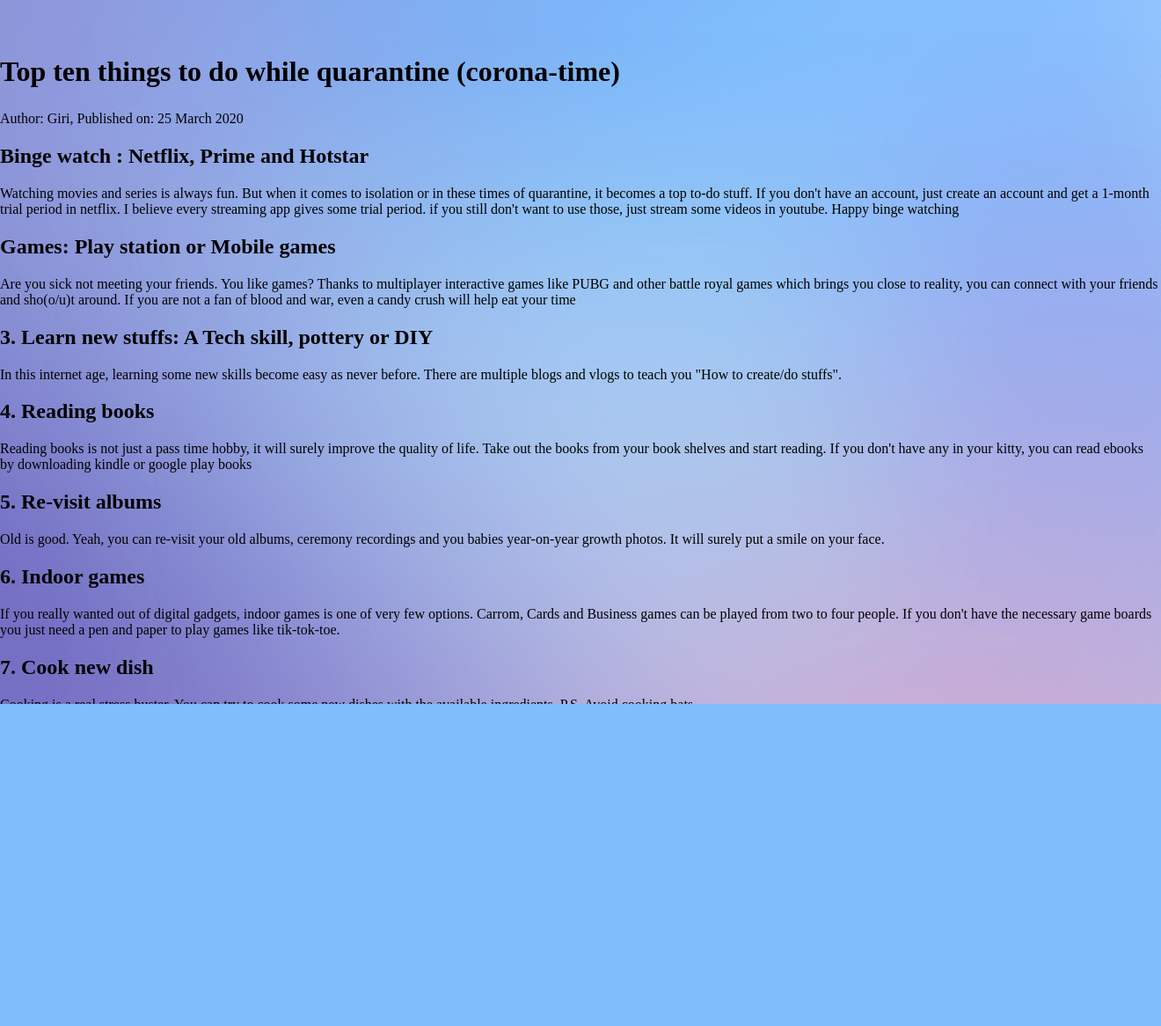
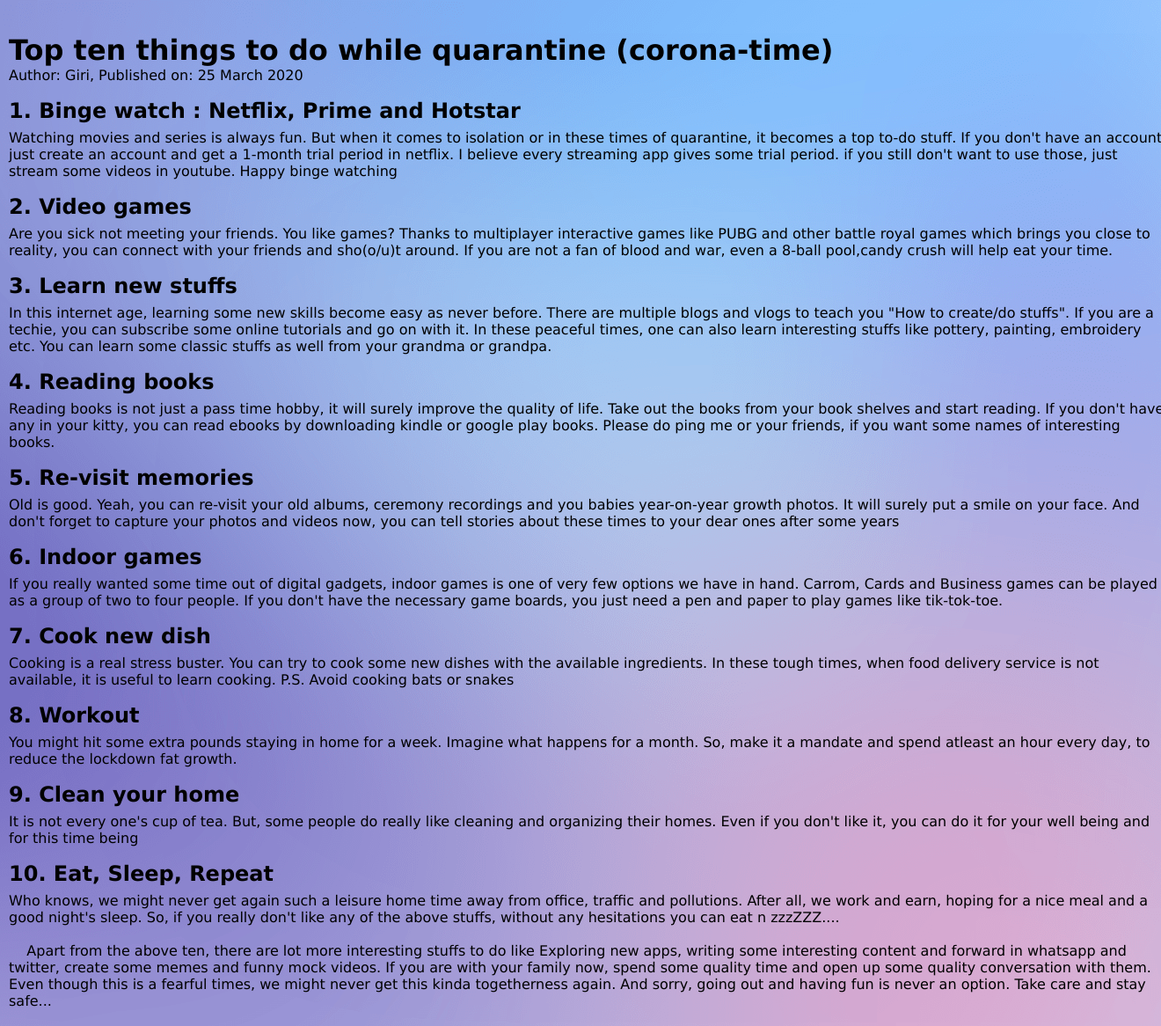
Before and after one commit to Random-Post/randompost, a Flask app: page /posts/top-ten/coronatimes in a window 1320 px wide; the page is wider, and only the part inside the window is pictured. Shown: that part at 88% size. Before the commit the page ends 800 px from the top of that part, so only its background shows below. Run offline with Flask 2, Linux system fonts and the light colour scheme; some libraries are stand-ins or nearby versions.

Commit message:
Front-end changes

```diff
--- a/FrontendRepo/static/css/style.css
+++ b/FrontendRepo/static/css/style.css
@@ -2,11 +2,23 @@ body {
   background-image: url("../img/gradient.png");
   background-repeat: repeat;
   padding: 0;
+  font-family: verdana;
   overflow: hidden;
   position: fixed;
   height:100%;
   width:100%;
   margin: 0;
+}
+
+pre {
+  font-family: verdana;
+}
+
+h2 {
+  margin-top: 5px;
+  margin-bottom: 2px;
+  margin-block-start: 0.7em;
+  margin-block-end: 0.3em;
 }
 
 .topnav {
--- a/FrontendRepo/templates/static_post1.html
+++ b/FrontendRepo/templates/static_post1.html
@@ -2,41 +2,40 @@
 <html>
 <meta name="viewport" content="width=device-width, initial-scale=1">
     <head>
-        <title>CSS 3D Cube</title>
+        <title>RandomPost - coronatimes</title>
 	<link rel="stylesheet" href="{{ url_for('static',filename='css/style.css') }}" >
         <script src="https://ajax.googleapis.com/ajax/libs/jquery/1.7.2/jquery.min.js"></script>
         <script src="{{ url_for('static',filename='js/cube-centered.js') }}"></script>
     </head>
-    <body style="overflow: scroll;">
+    <body style="overflow: scroll;position: relative;margin-left: 10px; margin-right: 20px;">
 		<br/>
 		<br/>
 		<div class="post">
-			<h2 style="font-size:2em;" > Top ten things to do while quarantine (corona-time)</h2>
-			<p>Author: Giri, Published on: 25 March 2020</p>
-			<h2>Binge watch : Netflix, Prime and Hotstar</h2>
-			<p>Watching movies and series is always fun. But when it comes to isolation or in these times of quarantine, it becomes a top to-do stuff. If you don't have an account, just create an account and get a 1-month trial period in netflix. I believe every streaming app gives some trial period. if you still don't want to use those, just stream some videos in youtube. Happy binge watching</p>
+			<div style="font-size:2em;font-weight:bold;"> Top ten things to do while quarantine (corona-time)</div>
+			<div>Author: Giri, Published on: 25 March 2020</div>
+			<h2>1. Binge watch : Netflix, Prime and Hotstar</h2>
+			<div>  Watching movies and series is always fun. But when it comes to isolation or in these times of quarantine, it becomes a top to-do stuff. If you don't have an account, just create an account and get a 1-month trial period in netflix. I believe every streaming app gives some trial period. if you still don't want to use those, just stream some videos in youtube. Happy binge watching</div>
+			<h2>2. Video games </h2>
+			<div>  Are you sick not meeting your friends. You like games? Thanks to multiplayer interactive games like PUBG and other battle royal games which brings you close to reality, you can connect with your friends and sho(o/u)t around. If you are not a fan of blood and war, even a 8-ball pool,candy crush will help eat your time.  </div>
+			<h2>3. Learn new stuffs</h2>
+			<div>  In this internet age, learning some new skills become easy as never before. There are multiple blogs and vlogs to teach you "How to create/do stuffs". If you are a techie, you can subscribe some online tutorials and go on with it. In these peaceful times, one can also learn interesting stuffs like pottery, painting, embroidery etc. You can learn some classic stuffs as well from your grandma or grandpa.</div>
+			<h2>4. Reading books </h2>
+			<div>  Reading books is not just a pass time hobby, it will surely improve the quality of life. Take out the books from your book shelves and start reading. If you don't have any in your kitty, you can read ebooks by downloading kindle or google play books. Please do ping me or your friends, if you want some names of interesting books. </div>
+			<h2>5. Re-visit memories </h2>
+			<div>  Old is good. Yeah, you can re-visit your old albums, ceremony recordings and you babies year-on-year growth photos. It will surely put a smile on your face. And don't forget to capture your photos and videos now, you can tell stories about these times to your dear ones after some years </div>
+			<h2>6. Indoor games </h2>
+			<div>  If you really wanted some time out of digital gadgets, indoor games is one of very few options we have in hand. Carrom, Cards and Business games can be played as a group of two to four people. If you don't have the necessary game boards, you just need a pen and paper to play games like tik-tok-toe. </div>
+			<h2>7. Cook new dish </h2>
+			<div>  Cooking is a real stress buster. You can try to cook some new dishes with the available ingredients. In these tough times, when food delivery service is not available, it is useful to learn cooking. P.S. Avoid cooking bats or snakes  </div>
+			<h2>8. Workout </h2>
+			<div>  You might hit some extra pounds staying in home for a week. Imagine what happens for a month. So, make it a mandate and spend atleast an hour every day, to reduce the lockdown fat growth.</div>
+			<h2>9. Clean your home </h2>
+			<div>  It is not every one's cup of tea. But, some people do really like cleaning and organizing their homes. Even if you don't like it, you can do it for your well being and for this time being</div>
+			<h2>10. Eat, Sleep, Repeat </h2>
+			<div>  Who knows, we might never get again such a leisure home time away from office, traffic and pollutions. After all, we work and earn, hoping for a nice meal and a good night's sleep. So, if you really don't like any of the above stuffs, without any hesitations you can eat n zzzZZZ.... </div>
+			<br/><div>&nbsp;&nbsp;&nbsp;&nbsp;Apart from the above ten, there are lot more interesting stuffs to do like Exploring new apps, writing some interesting content and forward in whatsapp and twitter, create some memes and funny mock videos. If you are with your family now, spend some quality time and open up some quality conversation with them. Even though this is a fearful times, we might never get this kinda togetherness again. And sorry, going out and having fun is never an option. Take care and stay safe... </div>
+			<br/>
 
-			<h2>Games: Play station or Mobile games</h2>
-                        <p>Are you sick not meeting your friends. You like games? Thanks to multiplayer interactive games like PUBG and other battle royal games which brings you close to reality, you can connect with your friends and sho(o/u)t around. If you are not a fan of blood and war, even a candy crush will help eat your time </p>
-			<h2>3. Learn new stuffs: A Tech skill, pottery or DIY </h2>
-			<p>In this internet age, learning some new skills become easy as never before. There are multiple blogs and vlogs to teach you "How to create/do stuffs".</p>
-			<h2>4. Reading books </h2>
-			<p>Reading books is not just a pass time hobby, it will surely improve the quality of life. Take out the books from your book shelves and start reading. If you don't have any in your kitty, you can read ebooks by downloading kindle or google play books</p>
-			<h2>5. Re-visit albums </h2>
-			<p>Old is good. Yeah, you can re-visit your old albums, ceremony recordings and you babies year-on-year growth photos. It will surely put a smile on your face.</p>
-			<h2>6. Indoor games </h2>
-			<p>If you really wanted out of digital gadgets, indoor games is one of very few options. Carrom, Cards and Business games can be played from two to four people. If you don't have the necessary game boards you just need a pen and paper to play games like tik-tok-toe. </p>
-			<h2>7. Cook new dish </h2>
-			<p>Cooking is a real stress buster. You can try to cook some new dishes with the available ingredients. P.S. Avoid cooking bats </p>
-			<h2>8. Workout </h2>
-			<p> You might hit some extra pounds staying in home for a week. Imagine what happens for a month. So make it a mandate. Spend atleast an hour every day, to reduce the lockdown fat growth.</p>
-			<h2>9. Clean your home </h2>
-			<p> It is not every one's cup of tea. But, some people do really like cleaning and organizing their homes. Even if you don't like it, you can do it for your well being and for this time being</p>
-			<h2>10. Eat, Sleep, Repeat </h2>
-			<p> Who knows, we might never get again such a leisure home time away from office, traffic and pollutions. After all, we work and earn hoping for a nice meal and a good night's sleep. So if you really don't like any of the above stuffs, without any hesitations you can "oOoO zZzZ oOzZ".... </p>
-			<br/>
-			<p>       	Apart from the above ten, there are lot more interesting stuffs to do like Exploring new apps, writing some interesting content and forward in whatsapp and twitter, create some memes and funny mock videos. If you are with your family in this corona times, spend some quality time and open up some quality conversation with them. Even though this is a fearful times, we will never get this kinda together time. And sorry, going out and having fun is never an option. Take care and stay safe </p>
-			<br/>
 		</div>
     </body>
 </html>
```
